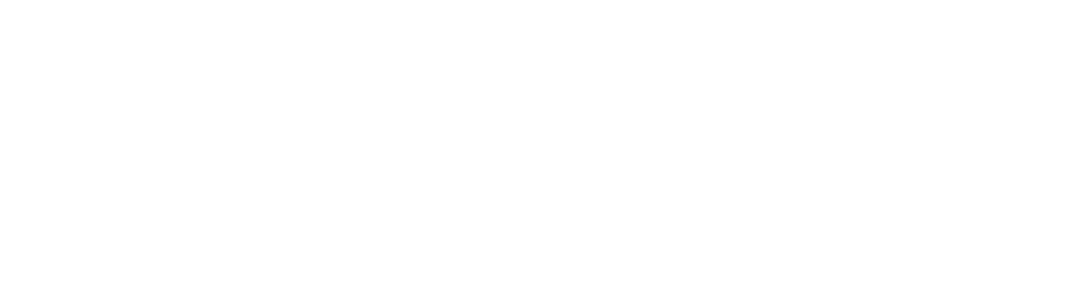
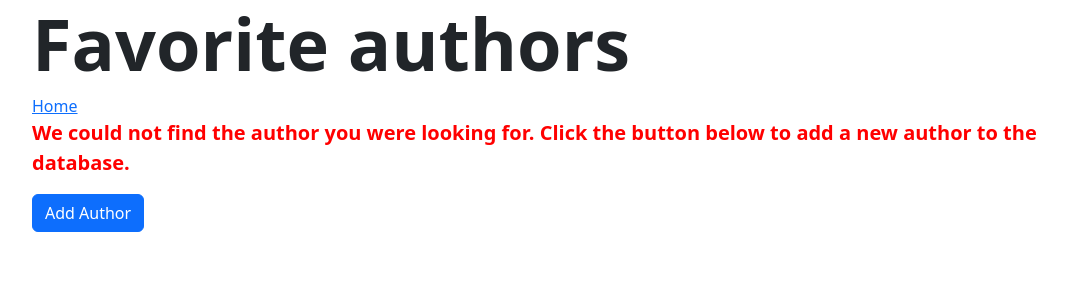
Before and after one commit to JonathanJKuhn/BC-MERN-Authors, a React (Create React App) app in the folder client/: page /404 in a window 1280 px wide. Before the commit this address had no page. Shown: the top 300 px of the page, without its empty margins (62-1129 px from the left). Built offline with nearby package versions, Linux system fonts and the light colour scheme.

Commit message:
Added BE validations and 404 for bad id

```diff
--- a/client/src/App.js
+++ b/client/src/App.js
@@ -4,6 +4,7 @@ import { Container } from "react-bootstrap";
 import Main from "./views/Main";
 import NewAuthor from "./views/NewAuthor";
 import EditAuthor from "./views/EditAuthor";
+import NotFound from "./components/NotFound";
 
 function App() {
   return (
@@ -13,6 +14,7 @@ function App() {
           <Route element={<Main />} path="/" />
           <Route element={<NewAuthor />} path="/new" />
           <Route element={<EditAuthor />} path="/edit/:id" />
+          <Route element={<NotFound />} path="/404" />
         </Routes>
       </BrowserRouter>
     </Container>
--- a/client/src/components/Header.js
+++ b/client/src/components/Header.js
@@ -20,12 +20,20 @@ const Header = (props) => {
             Add a new author:
           </p>
         </>
+      ) : currentRoute === "edit" ? (
+        <>
+          <Link to="/">Home</Link>
+          <p className="lead fw-bold" style={{ color: "purple" }}>
+            Edit this author:
+          </p>
+        </>
       ) : (
-        currentRoute === "edit" && (
+        currentRoute === "404" && (
           <>
             <Link to="/">Home</Link>
-            <p className="lead fw-bold" style={{ color: "purple" }}>
-              Edit this author:
+            <p className="lead fw-bold" style={{ color: "red" }}>
+              We could not find the author you were looking for. Click the
+              button below to add a new author to the database.
             </p>
           </>
         )
--- /dev/null
+++ b/client/src/components/NotFound.js
@@ -0,0 +1,16 @@
+import React from "react";
+import { useNavigate } from "react-router-dom";
+import { Container, Button } from "react-bootstrap";
+import Header from "./Header";
+
+const NotFound = () => {
+  const navigate = useNavigate();
+  return (
+    <Container>
+      <Header currentRoute="404" />
+      <Button onClick={() => navigate("/new")}>Add Author</Button>
+    </Container>
+  );
+};
+
+export default NotFound;
--- a/client/src/views/EditAuthor.js
+++ b/client/src/views/EditAuthor.js
@@ -12,11 +12,16 @@ const EditAuthor = () => {
   const navigate = useNavigate();
 
   useEffect(() => {
-    axios.get(`http://localhost:8000/api/authors/${id}`).then((res) => {
-      setAuthor(res.data);
-      setLoaded(true);
-    });
-  });
+    axios
+      .get(`http://localhost:8000/api/authors/${id}`)
+      .then((res) => {
+        setAuthor(res.data);
+        setLoaded(true);
+      })
+      .catch((err) => {
+        err.response.status === 404 ? navigate("/404") : console.error(err);
+      });
+  }, [id, navigate]);
 
   const updateAuthor = (authorParam) => {
     axios
--- a/client/src/views/Main.js
+++ b/client/src/views/Main.js
@@ -1,5 +1,6 @@
 import React, { useState, useEffect } from "react";
 import axios from "axios";
+import { Container } from "react-bootstrap";
 import Header from "../components/Header";
 import AuthorList from "../components/AuthorList";
 
@@ -17,10 +18,10 @@ const Main = () => {
       });
   }, [setAuthors]);
   return (
-    <div>
+    <Container>
       <Header currentRoute="home" />
       <AuthorList authors={authors} />
-    </div>
+    </Container>
   );
 };
 
```
